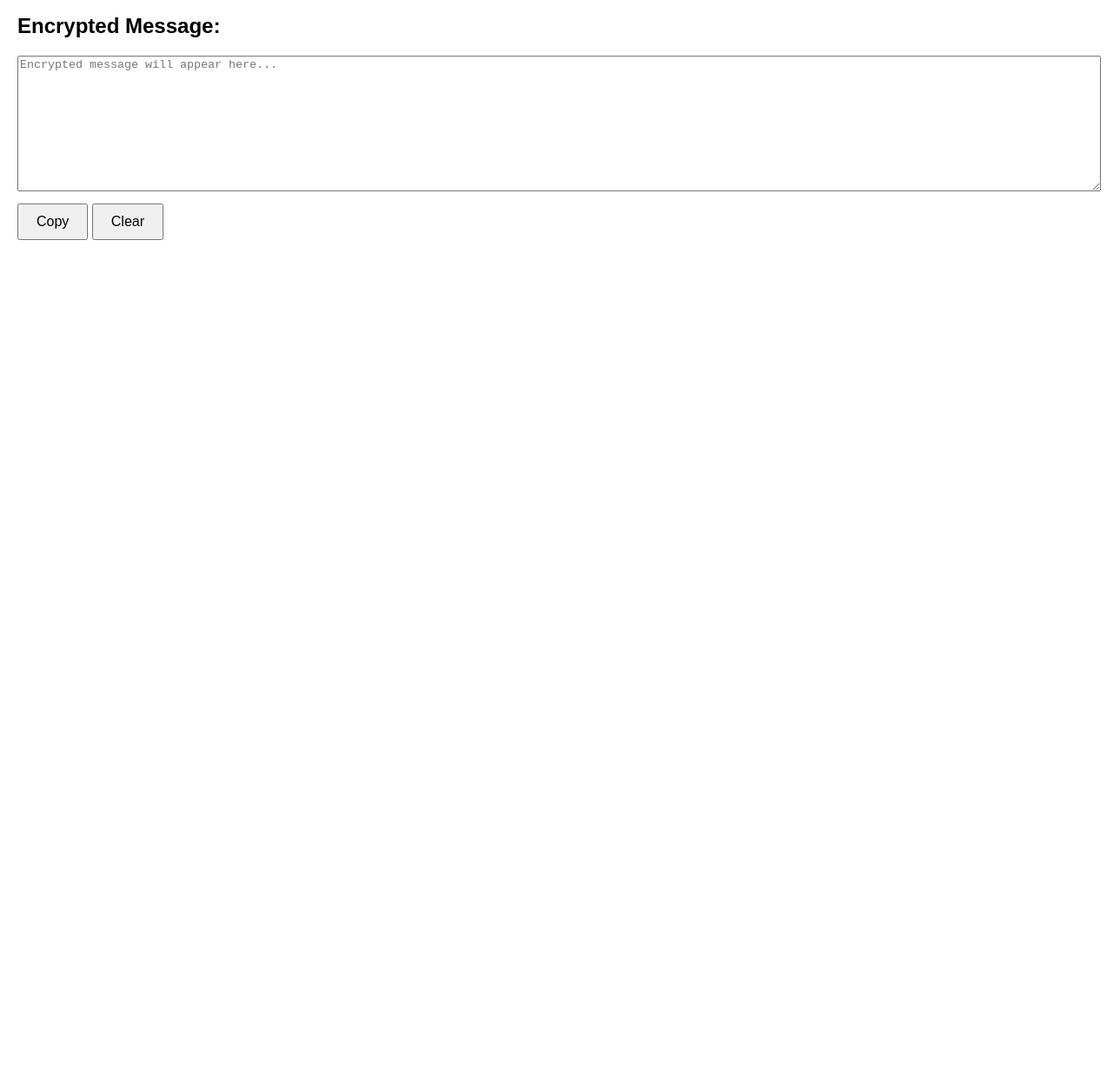
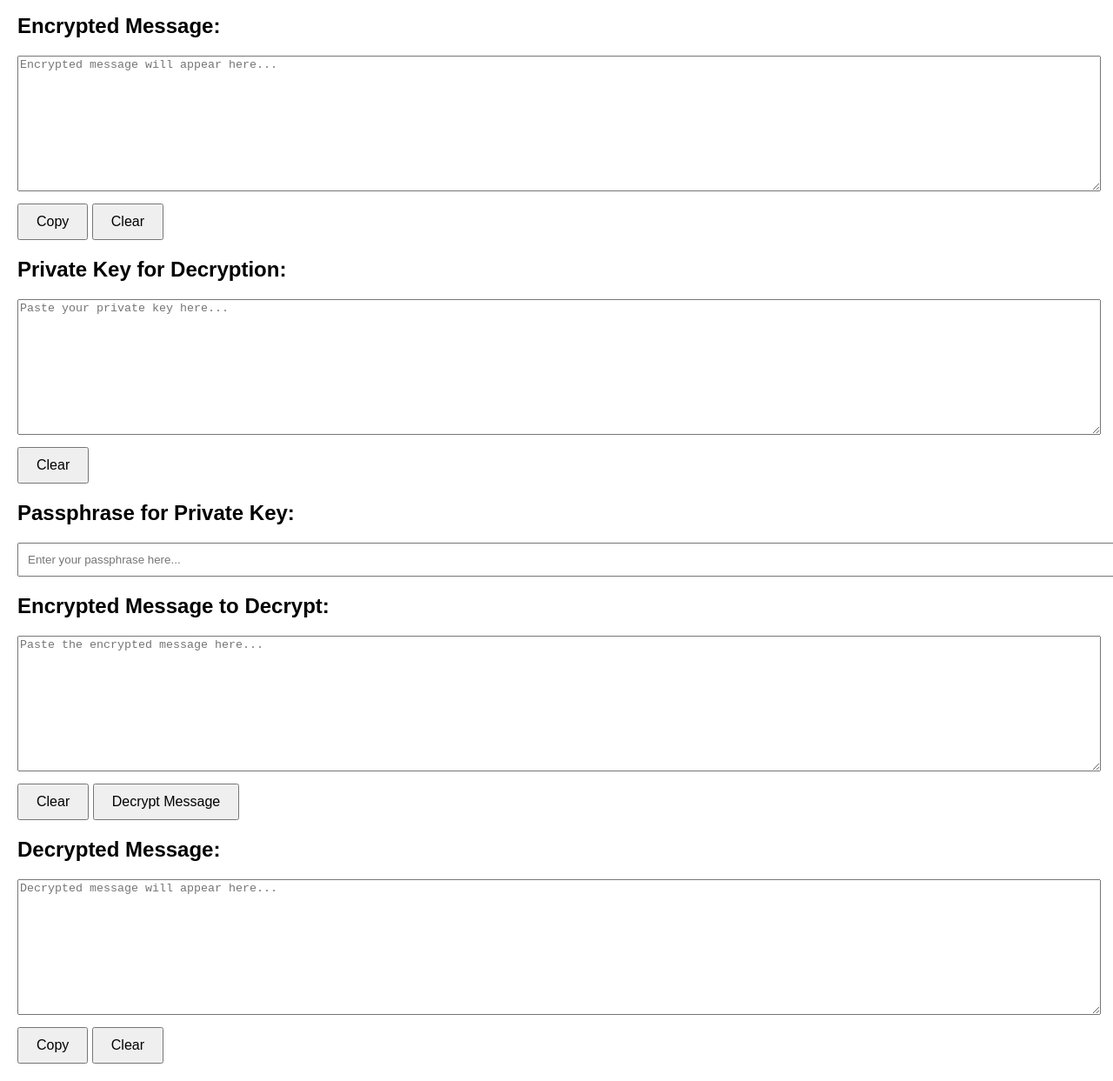
Before and after one commit to unyo/public-key-formatter, a plain HTML site: page index.html in a window 1280 px wide. Shown: the part 873-2116 px from the top of the page at 87% size. Before the commit the page ends 1169 px from the top, so only its background shows below. Drawn offline with Linux system fonts and the light colour scheme.

Commit message:
Update index.html

```diff
--- a/index.html
+++ b/index.html
@@ -3,7 +3,7 @@
 <head>
     <meta charset="UTF-8">
     <meta name="viewport" content="width=device-width, initial-scale=1.0">
-    <title>PGP Public Key/Message Formatter and Encryptor</title>
+    <title>PGP Public Key/Message Formatter, Encryptor, and Decryptor</title>
     <style>
         body {
             font-family: Arial, sans-serif;
@@ -22,7 +22,7 @@
     <script src="https://cdnjs.cloudflare.com/ajax/libs/openpgp/5.0.0-4/openpgp.min.js"></script>
 </head>
 <body>
-    <h1>PGP Public Key/Message Formatter and Encryptor</h1>
+    <h1>PGP Public Key/Message Formatter, Encryptor, and Decryptor</h1>
     <label for="publicKey">Enter your public key/message:</label>
     <textarea id="publicKey" placeholder="Paste your public key here..."></textarea>
     <button onclick="formatPublicKey()">Format Public Key/Message</button>
@@ -42,6 +42,23 @@
     <textarea id="encryptedMessage" readonly placeholder="Encrypted message will appear here..."></textarea>
     <button onclick="copyToClipboard('encryptedMessage')">Copy</button>
     <button onclick="clearTextarea('encryptedMessage')">Clear</button>
+
+    <h2>Private Key for Decryption:</h2>
+    <textarea id="privateKey" placeholder="Paste your private key here..."></textarea>
+    <button onclick="clearTextarea('privateKey')">Clear</button>
+
+    <h2>Passphrase for Private Key:</h2>
+    <input type="password" id="passphrase" placeholder="Enter your passphrase here..." style="width:100%; padding:10px;">
+
+    <h2>Encrypted Message to Decrypt:</h2>
+    <textarea id="encryptedToDecrypt" placeholder="Paste the encrypted message here..."></textarea>
+    <button onclick="clearTextarea('encryptedToDecrypt')">Clear</button>
+
+    <button onclick="decryptMessage()">Decrypt Message</button>
+    <h2>Decrypted Message:</h2>
+    <textarea id="decryptedMessage" readonly placeholder="Decrypted message will appear here..."></textarea>
+    <button onclick="copyToClipboard('decryptedMessage')">Copy</button>
+    <button onclick="clearTextarea('decryptedMessage')">Clear</button>
 
     <div id="error" style="color: red;"></div>
 
@@ -82,6 +99,34 @@
             }
         }
 
+        async function decryptMessage() {
+            try {
+                const privateKeyArmored = document.getElementById('privateKey').value;
+                const passphrase = document.getElementById('passphrase').value;
+                const encryptedMessage = document.getElementById('encryptedToDecrypt').value;
+
+                if (!privateKeyArmored || !passphrase || !encryptedMessage) {
+                    showError("Please provide the private key, passphrase, and encrypted message to decrypt.");
+                    return;
+                }
+
+                const privateKey = await openpgp.decryptKey({
+                    privateKey: await openpgp.readPrivateKey({ armoredKey: privateKeyArmored }),
+                    passphrase
+                });
+
+                const decrypted = await openpgp.decrypt({
+                    message: await openpgp.readMessage({ armoredMessage: encryptedMessage }),
+                    decryptionKeys: privateKey
+                });
+
+                document.getElementById('decryptedMessage').value = decrypted.data;
+                clearError();
+            } catch (error) {
+                showError("Error decrypting message: " + error.message);
+            }
+        }
+
         function copyToClipboard(elementId) {
             const textarea = document.getElementById(elementId);
             textarea.select();
```
